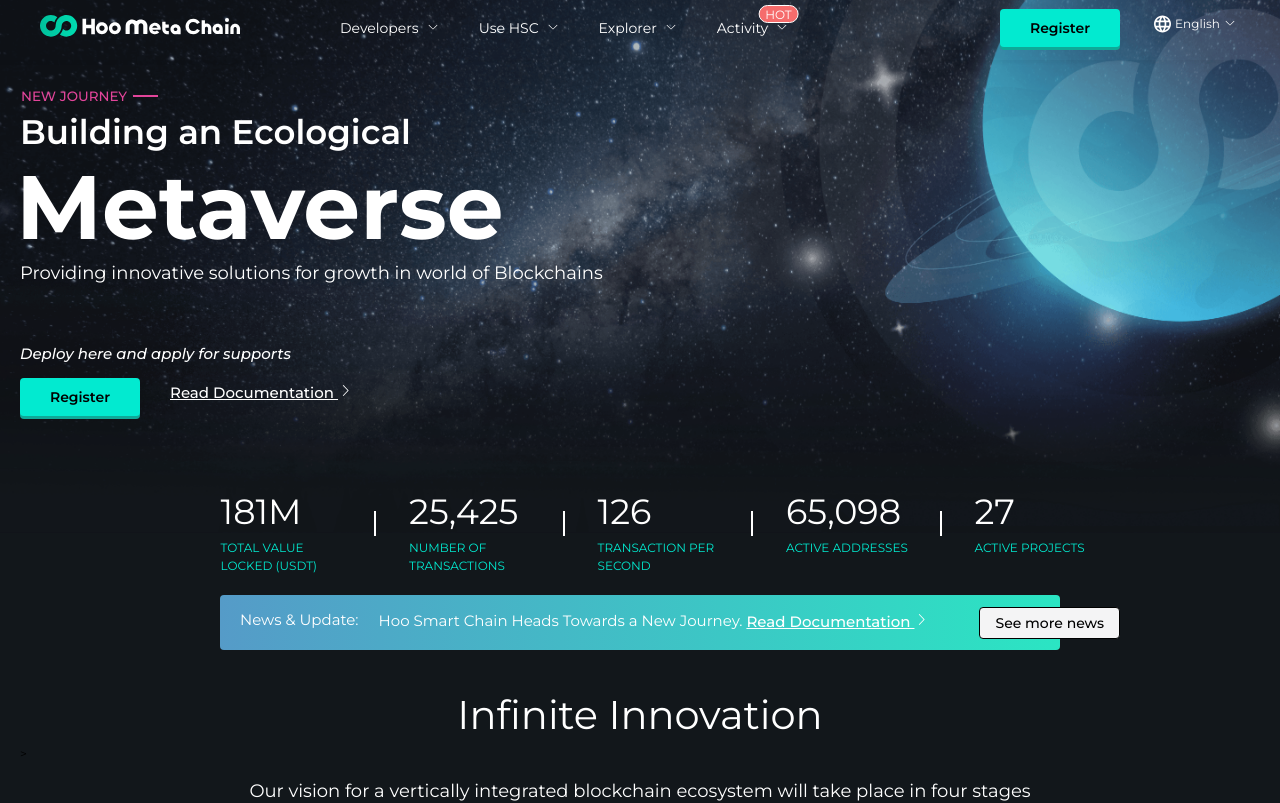
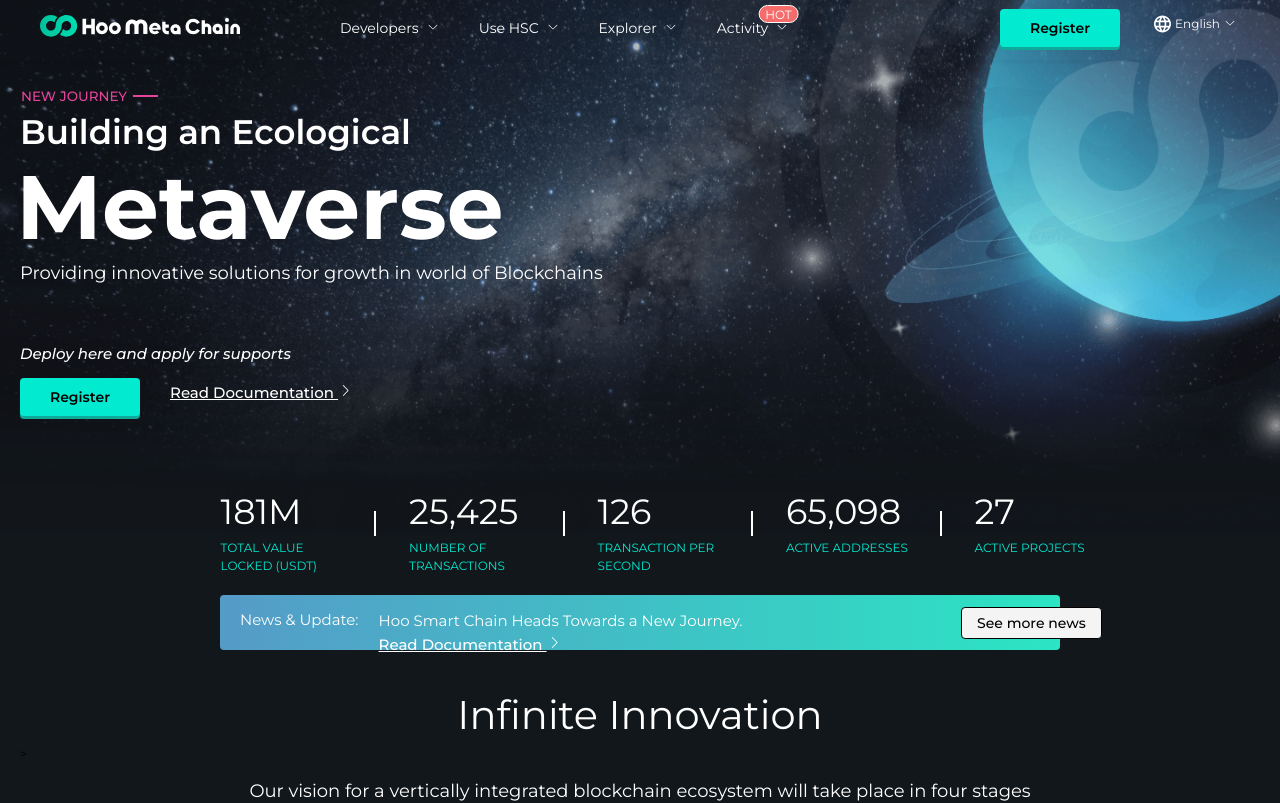
Before and after one commit to rizwanzaheer/hsc-revamp, a Vue app: page / in a window 1280 px wide. Shown: the top 803 px of the page. Built offline with nearby package versions, Linux system fonts and the light colour scheme.

Commit message:
align content center add comments in start/ending sections

```diff
--- a/src/pages/home/index.vue
+++ b/src/pages/home/index.vue
@@ -83,20 +83,17 @@
                 </el-col>
             </el-row>
 
-            <!-- number counter section start  -->
+            <!-- number counter section ends  -->
 
-            <el-row :gutter="20">
-                <el-col
-                    :lg="16"
-                    :offset="4"
-                    class="h-[55px] bg-gradient-to-r from-[#559BC8] to-[#2BE5C3]"
-                >
-                    <el-col :lg="8" :md="12">
+            <!-- new and update section start -->
+            <el-row :gutter="20" justify="center">
+                <el-col :lg="16" class="h-[55px] bg-gradient-to-r from-[#559BC8] to-[#2BE5C3]">
+                    <el-col :lg="6" :md="12">
                         <div class="grid-content">
                             <h2 class="text-[15px] text-white leading-[19.29px] mt-5">News & Update:</h2>
                         </div>
                     </el-col>
-                    <el-col :lg="18">
+                    <el-col :lg="15">
                         <div class="grid-content">
                             <h1 class="text-white text-[15px] mt-5">
                                 Hoo Smart Chain Heads Towards a New Journey.
@@ -115,17 +112,21 @@
                             </h1>
                         </div>
                     </el-col>
-                    <el-col :lg="3">
+                    <el-col :lg="3" justify="center">
                         <div class="grid-content">
                             <el-button
                                 type="info"
                                 plain
-                                class="hover:bg-black hover:text-white mt-4 ml-[30px] border-black text-black"
+                                class="hover:bg-black hover:text-white mt-4 ml-[70px] border-black text-black"
                             >See more news</el-button>
                         </div>
                     </el-col>
                 </el-col>
             </el-row>
+            <!-- new and update section ends -->
+
+            <!-- Infinite Innovation section start -->
+
             <el-row :gutter="20">
                 <el-col :lg="24" justify="center">
                     <h1 class="text-white text-[40px] mt-5 text-center">Infinite Innovation</h1>>
@@ -134,6 +135,7 @@
                     >Our vision for a vertically integrated blockchain ecosystem will take place in four stages</h1>>
                 </el-col>
             </el-row>
+            <!-- Infinite Innovation section start -->
         </div>
     </el-main>
 </template>
```
